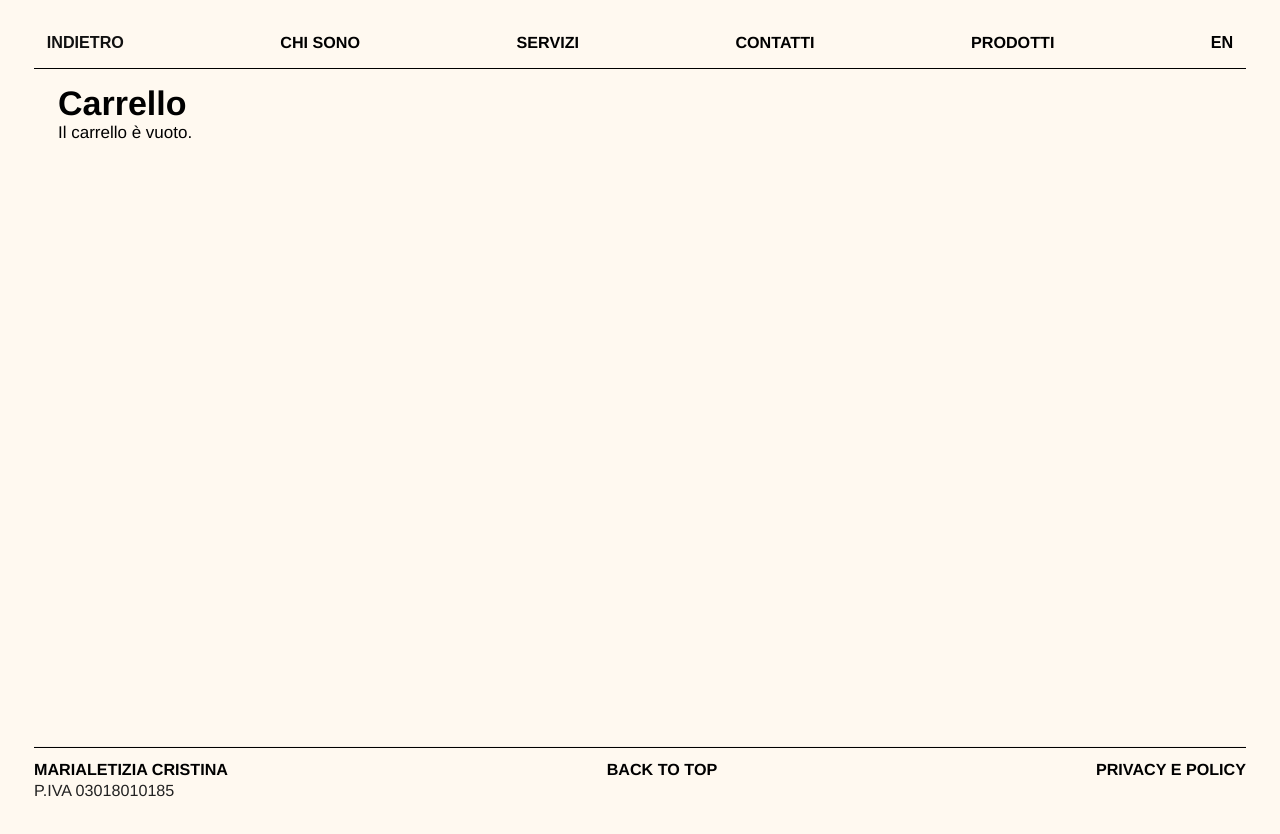
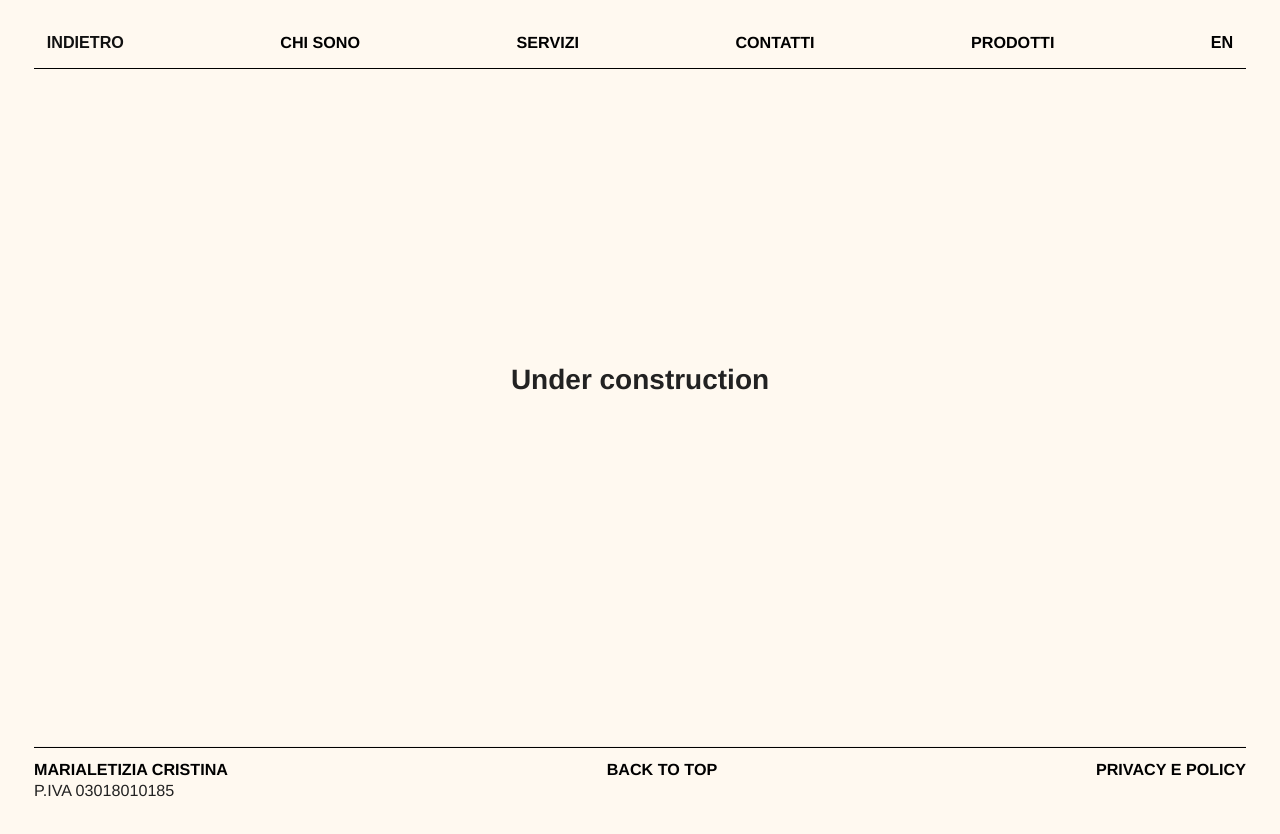
Before and after one commit to marialetizia-cristina/marialetizia-cristina, a React (Vite) app: page /cart in a window 1280 px wide. Built offline with nearby package versions, Linux system fonts and the light colour scheme.

Commit message:
feat disabled ecommerce

```diff
--- a/src/App.tsx
+++ b/src/App.tsx
@@ -11,9 +11,11 @@ import { BrowserRouter, Routes, Route } from "react-router-dom";
 import Products from './pages/Products';
 import Cart from './pages/Cart';
 import ProductDetail from './pages/ProductDetail';
+import EcommerceUnderConstruction from './pages/EcommerceUnderConstruction';
 import './App.css';
 import SinglePage from './pages/single';
 import PrivacyAndPolicy from './pages/Privacy&policy';
+import { ECOMMERCE_ENABLED } from './config/features';
 
 function App() {
   return (
@@ -40,9 +42,9 @@ const AppContent = () => {
             <Route path="/category/gift-art" element={<GiftArt />} />
             <Route path="/category/all" element={<All />} />
             <Route path="/single/:workId" element={<SinglePage />} />
-            <Route path="/products" element={<Products />} />
-            <Route path="/products/:productId" element={<ProductDetail />} />
-            <Route path="/cart" element={<Cart />} />
+            <Route path="/products" element={ECOMMERCE_ENABLED ? <Products /> : <EcommerceUnderConstruction />} />
+            <Route path="/products/:productId" element={ECOMMERCE_ENABLED ? <ProductDetail /> : <EcommerceUnderConstruction />} />
+            <Route path="/cart" element={ECOMMERCE_ENABLED ? <Cart /> : <EcommerceUnderConstruction />} />
             <Route path="/privacyandpolicy" element={<PrivacyAndPolicy />} />
           </Routes>
         </>
--- /dev/null
+++ b/src/config/features.ts
@@ -0,0 +1 @@
+export const ECOMMERCE_ENABLED = false;
--- /dev/null
+++ b/src/pages/EcommerceUnderConstruction.tsx
@@ -0,0 +1,20 @@
+const EcommerceUnderConstruction = () => {
+  return (
+    <div style={{
+      padding: 48,
+      textAlign: "center",
+      fontSize: 28,
+      color: "#222",
+      fontWeight: 700,
+      width: "100%",
+      display: "flex",
+      alignItems: "center",
+      height: "80vh",
+      justifyContent: "center",
+    }}>
+      Under construction
+    </div>
+  );
+};
+
+export default EcommerceUnderConstruction;
```
